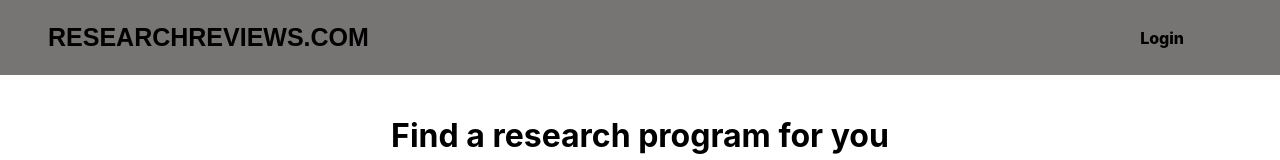
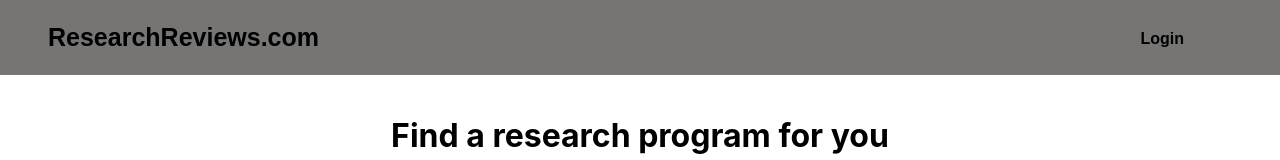
Before and after one commit to NoahRobit72/ReactTest, a React (Create React App) app in the folder research-app/: page / in a window 1280 px wide. Shown: the top 160 px of the page. Built offline with nearby package versions, Linux system fonts and the light colour scheme.

Commit message:
add css file

```diff
--- a/research-app/src/css/Header.css
+++ b/research-app/src/css/Header.css
@@ -11,7 +11,6 @@ header .site-logo {
     color: black;
     margin-right: auto;
     margin-left: .5in;
-    text-transform: uppercase;
     font-weight: 900;
     font-size: 25px;
     font-family: Arial, Helvetica, sans-serif;
@@ -20,7 +19,9 @@ header .site-logo {
 
 header a {
     text-decoration: none;
-    color: #000000;
+    color: black;
     font-weight: 800;
     margin-right: 1in;
+    font-family: Arial, Helvetica, sans-serif;
+
 }
```
